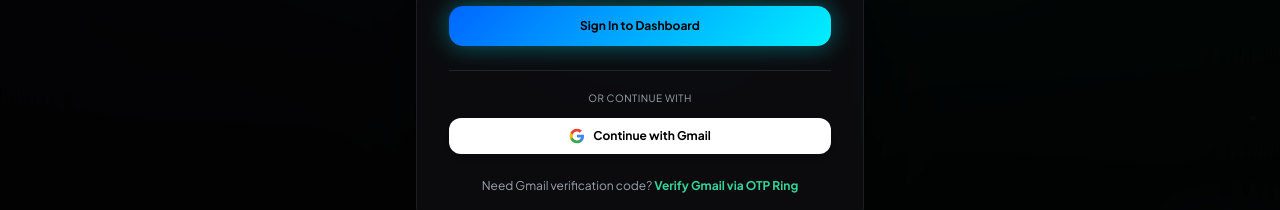
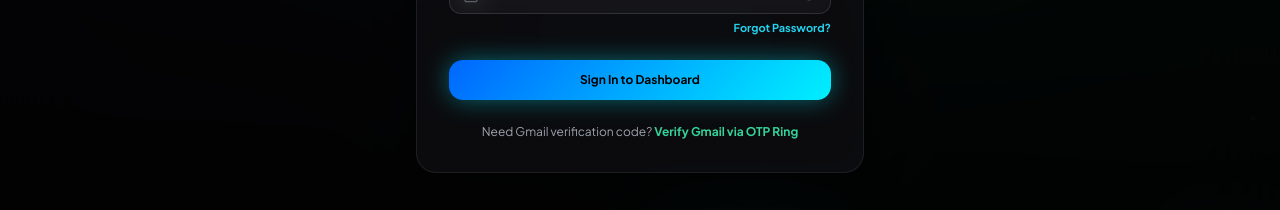
Before and after one commit to krushilgadhiya0-cloud/taxpro, a React (Vite) app: page / in a window 1280 px wide. Both pictures are taken after a click on the button "Login". Shown: the part 465-675 px from the top of the page. Built offline with nearby package versions, Linux system fonts and the light colour scheme; no server answers.

Commit message:
Remove Google OAuth button entirely per user request

```diff
--- a/src/components/AuthModal.jsx
+++ b/src/components/AuthModal.jsx
@@ -296,43 +296,6 @@
 
         </form>
 
-        {/* GOOGLE SIGN IN OPTION */}
-        <div className="mt-6 pt-5 border-t border-white/10 text-center">
-          <span className="text-[10px] text-gray-400 uppercase tracking-wider block mb-3">Or continue with</span>
-
-          <button
-            type="button"
-            onClick={async () => {
-              onShowToast('Redirecting to Google for authentication...', 'info');
-              const { error } = await supabase.auth.signInWithOAuth({
-                provider: 'google',
-                options: {
-                  redirectTo: window.location.origin,
-                },
-              });
-              if (error) {
-                if (error.message.includes('provider is not enabled') || String(error).includes('validation_failed')) {
-                  onShowToast(`⚠️ Please enable Google OAuth in your Supabase Project Settings! (Simulating login...)`, 'warning');
-                  setTimeout(() => {
-                    onClose();
-                    if (onLoginSuccess) onLoginSuccess();
-                  }, 2000);
-                } else {
-                  onShowToast(`✕ Google Login Failed: ${error.message}`, 'error');
-                }
-              }
-            }}
-            className="w-full py-2.5 rounded-xl bg-white text-black font-bold text-xs flex items-center justify-center gap-2 hover:bg-gray-100 transition-all shadow-md"
-          >
-            <svg className="w-4 h-4" viewBox="0 0 24 24">
-              <path fill="#4285F4" d="M22.56 12.25c0-.78-.07-1.53-.2-2.25H12v4.26h5.92c-.26 1.37-1.04 2.53-2.21 3.31v2.77h3.57c2.08-1.92 3.28-4.74 3.28-8.09z"/>
-              <path fill="#34A853" d="M12 23c2.97 0 5.46-.98 7.28-2.66l-3.57-2.77c-.98.66-2.23 1.06-3.71 1.06-2.86 0-5.29-1.93-6.16-4.53H2.18v2.84C3.99 20.53 7.7 23 12 23z"/>
-              <path fill="#FBBC05" d="M5.84 14.09c-.22-.66-.35-1.36-.35-2.09s.13-1.43.35-2.09V7.06H2.18C1.43 8.55 1 10.22 1 12s.43 3.45 1.18 4.94l2.85-2.22.81-.63z"/>
-              <path fill="#EA4335" d="M12 5.38c1.62 0 3.06.56 4.21 1.64l3.15-3.15C17.45 2.09 14.97 1 12 1 7.7 1 3.99 3.47 2.18 7.06l3.66 2.84c.87-2.6 3.3-4.52 6.16-4.52z"/>
-            </svg>
-            <span>Continue with Gmail</span>
-          </button>
-        </div>
 
         {/* Footer Link */}
         <div className="mt-6 text-center text-xs text-gray-400">
```
